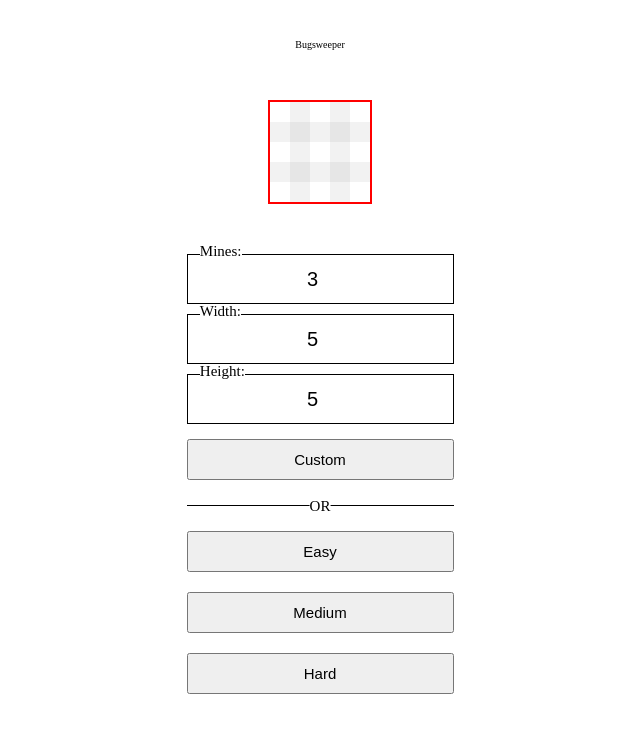
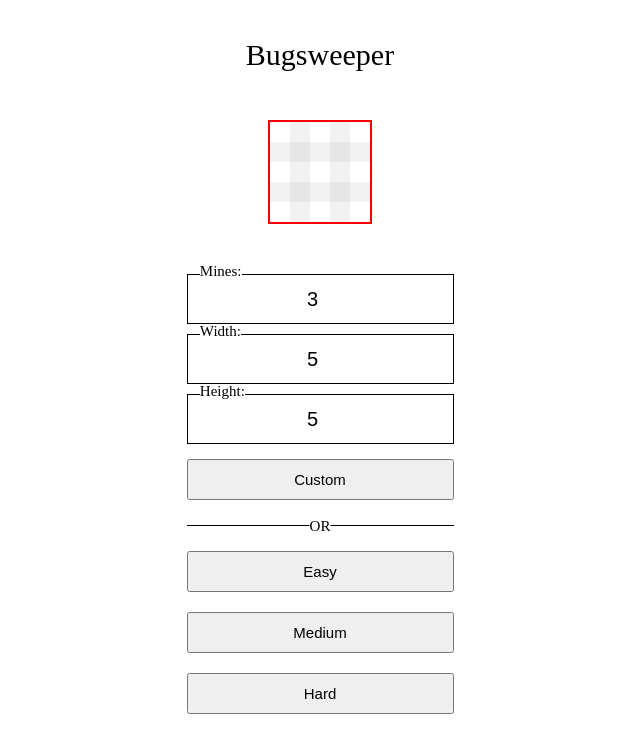
Before and after one commit to shaneel-kumar/minesweeper, a website with bundled scripts: page index.html in a window 1280 px wide. Shown: the whole page, without its empty margins (320-960 px from the left). Built offline with nearby package versions, Linux system fonts and the light colour scheme.

Commit message:
Add font size styling to title

```diff
--- a/index.css
+++ b/index.css
@@ -65,6 +65,10 @@ body {
   justify-content: flex-start;
   align-items: center;
   padding: 4rem;
+}
+
+.title {
+  font-size: 3rem;
 }
 
 .gameGrid {
--- a/index.html
+++ b/index.html
@@ -10,7 +10,7 @@
 </head>
 <body>
 
-  <h1>Bugsweeper</h1>
+  <h1 class="title">Bugsweeper</h1>
 
   <div class="gameGrid"></div>
 
```
